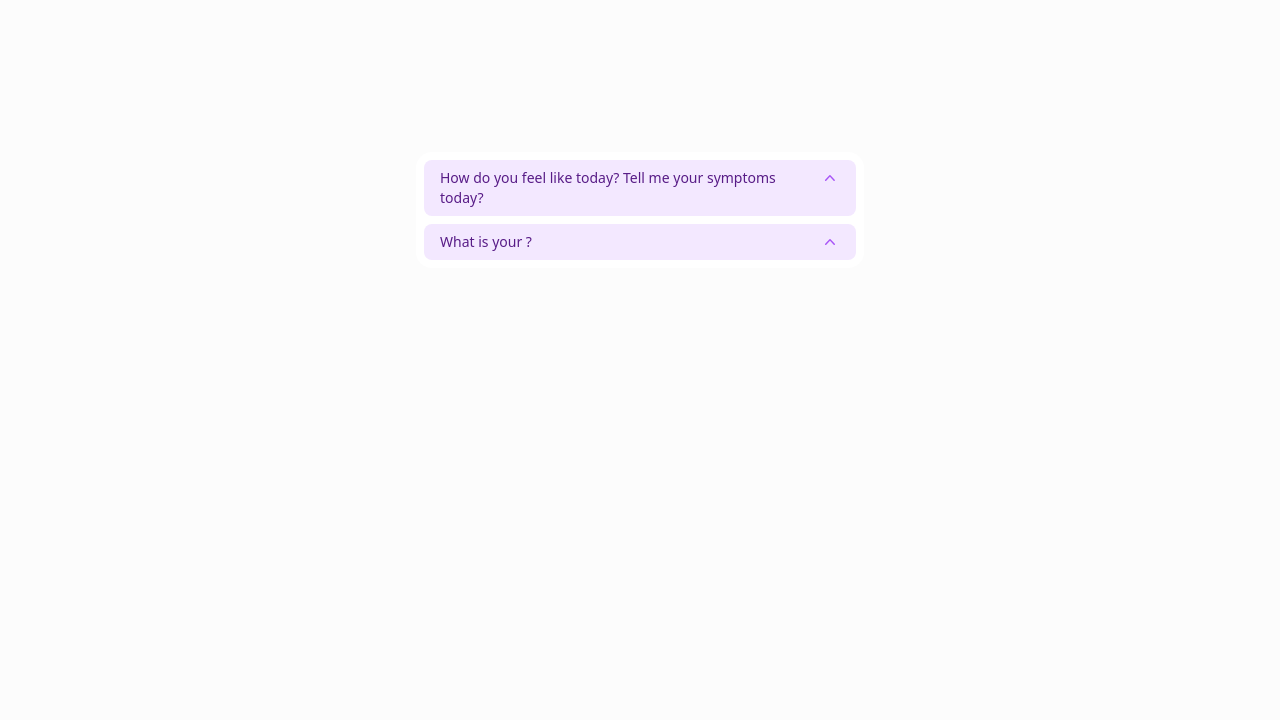
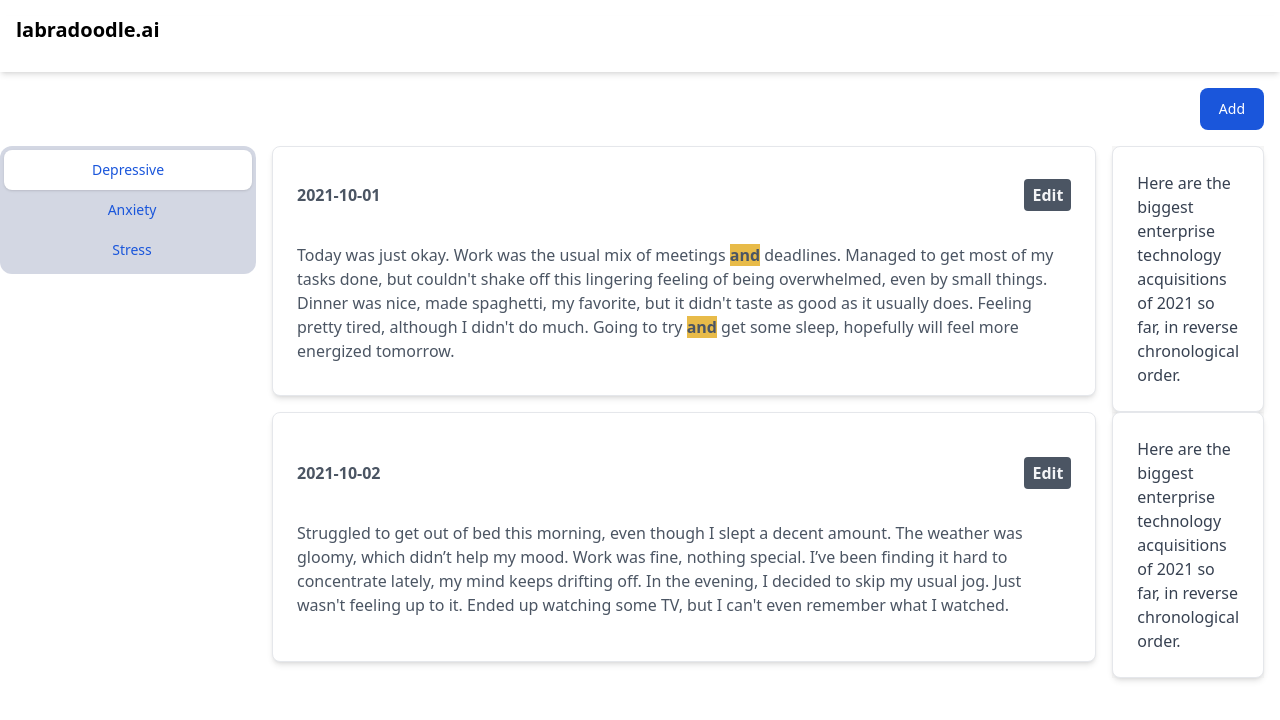
Before and after one commit to mallasto/junction-cure-ai, a Next.js app in the folder frontend/: page /demo in a window 1280 px wide. Shown: the top 720 px of the page. Built offline with nearby package versions, Linux system fonts and the light colour scheme.

Commit message:
feat: add comment box

```diff
--- a/frontend/package.json
+++ b/frontend/package.json
@@ -21,6 +21,8 @@
     "eslint": "8.41.0",
     "eslint-config-next": "13.4.4",
     "eventsource-parser": "^1.0.0",
+    "flowbite": "^2.1.1",
+    "flowbite-react": "^0.6.4",
     "formidable": "^2.1.1",
     "framer-motion": "^10.12.5",
     "next": "13.4.4",
--- a/frontend/pages/_app.tsx
+++ b/frontend/pages/_app.tsx
@@ -1,4 +1,5 @@
 import "@/styles/globals.css";
+import 'flowbite';
 import type { AppProps } from "next/app";
 
 function MyApp({ Component, pageProps }: AppProps) {
--- a/frontend/pages/demo.tsx
+++ b/frontend/pages/demo.tsx
@@ -1,78 +1,139 @@
 import { AnimatePresence, motion } from "framer-motion";
-import { RadioGroup } from "@headlessui/react";
-import Link from "next/link";
-import { useRef, useState, useEffect, useCallback } from "react";
-import { Disclosure } from '@headlessui/react'
-import { ChevronUpIcon } from '@heroicons/react/20/solid'
-
-function MyDisclosure() {
-      return (
-        <div className="w-full px-4 pt-16">
-          <div className="mx-auto w-full max-w-md rounded-2xl bg-white p-2">
-            <Disclosure>
-              {({ open }) => (
-                <>
-                  <Disclosure.Button className="flex w-full justify-between rounded-lg bg-purple-100 px-4 py-2 text-left text-sm font-medium text-purple-900 hover:bg-purple-200 focus:outline-none focus-visible:ring focus-visible:ring-purple-500/75">
-                    <span>How do you feel like today? Tell me your symptoms today?</span>
-                    <ChevronUpIcon
-                      className={`${
-                        open ? 'rotate-180 transform' : ''
-                      } h-5 w-5 text-purple-500`}
-                    />
-                  </Disclosure.Button>
-                  <Disclosure.Panel className="px-4 pt-4 pb-2 text-sm text-gray-500">
-
-                  </Disclosure.Panel>
-                </>
-              )}
-            </Disclosure>
-            <Disclosure as="div" className="mt-2">
-              {({ open }) => (
-                <>
-                  <Disclosure.Button className="flex w-full justify-between rounded-lg bg-purple-100 px-4 py-2 text-left text-sm font-medium text-purple-900 hover:bg-purple-200 focus:outline-none focus-visible:ring focus-visible:ring-purple-500/75">
-                    <span>What is your ?</span>
-                    <ChevronUpIcon
-                      className={`${
-                        open ? 'rotate-180 transform' : ''
-                      } h-5 w-5 text-purple-500`}
-                    />
-                  </Disclosure.Button>
-                  <Disclosure.Panel className="px-4 pt-4 pb-2 text-sm text-gray-500">
-                    No.
-                  </Disclosure.Panel>
-                </>
-              )}
-            </Disclosure>
-          </div>
-        </div>
-      )
-}
-const questions = [
-  {
-    id: 1,
-    name: "Behavioral",
-    description: "From LinkedIn, Amazon, Adobe",
-    difficulty: "Easy",
-  },
-  {
-    id: 2,
-    name: "Technical",
-    description: "From Google, Meta, and Apple",
-    difficulty: "Medium",
-  },
-];
+import React, { useRef, useState, useEffect, useCallback } from "react";
+import { Tab } from '@headlessui/react'
+import { Button, Card } from "flowbite-react";
 
 function classNames(...classes: string[]) {
   return classes.filter(Boolean).join(" ");
 }
 
+const journals = [{
+  date: '2021-10-01',
+  content: 'Today was just okay. Work was the usual mix of meetings and deadlines. Managed to get most of my tasks done, but couldn\'t shake off this lingering feeling of being overwhelmed, even by small things. Dinner was nice, made spaghetti, my favorite, but it didn\'t taste as good as it usually does. Feeling pretty tired, although I didn\'t do much. Going to try and get some sleep, hopefully will feel more energized tomorrow.',
+}, {
+  date: '2021-10-02',
+  content: 'Struggled to get out of bed this morning, even though I slept a decent amount. The weather was gloomy, which didn’t help my mood. Work was fine, nothing special. I’ve been finding it hard to concentrate lately, my mind keeps drifting off. In the evening, I decided to skip my usual jog. Just wasn\'t feeling up to it. Ended up watching some TV, but I can\'t even remember what I watched.',
+}]
+
+
+
+const HighlightText = ({ higlight, value }: {
+  higlight: string;
+  value: string;
+}) => {
+  const getHighlightedText = (text:string, higlight: string) => {
+    // Split text on higlight term, include term itself into parts, ignore case
+    var parts = text.split(new RegExp(`(${higlight})`, "gi"));
+    return parts.map((part, index) => {
+      console.log('index', index)
+      return (
+      <React.Fragment key={index}>
+        {part.toLowerCase() === higlight.toLowerCase() ? (
+          <b style={{ backgroundColor: "#e8bb49" }}>{part}</b>
+        ) : (
+          part
+        )}
+      </React.Fragment>
+      )})
+  }
+  return <React.Fragment>{getHighlightedText(value, higlight)}</React.Fragment>;
+};
+
+function UserFeedback() {
+  return (
+    <div className="shadow-inner mr-4">
+      <Card href="#" className="max-w-sm">
+        <p className="font-normal text-gray-700 dark:text-gray-400">
+          Here are the biggest enterprise technology acquisitions of 2021 so far, in reverse chronological order.
+        </p>
+      </Card>
+    </div>
+  )
+}
+
+function DisorderTabs() {
+  let [disorders] = useState({
+    Depressive: {
+        id: 1,
+        entries: ['Does drinking coffee make you smarter?', 'How to make the perfect pour over'],
+        date: '5h ago',
+        reason: 'Depressive',
+    },
+    Anxiety: {
+      id: 1,
+      entries: ['Does drinking coffee make you smarter?', 'How to make the perfect pour over'],
+      date: '5h ago',
+      reason: 'Depressive',
+    },
+    Stress: {
+      id: 1,
+      entries: ['Does drinking coffee make you smarter?', 'How to make the perfect pour over'],
+      date: '5h ago',
+      reason: 'Depressive',
+    },
+  })
+  return (
+    <div className="w-140 max-w-md pr-4">
+        <Tab.Group vertical >
+          <Tab.List className="w-64 space-x-1 rounded-xl bg-blue-900/20 p-1">
+            {Object.keys(disorders).map((disorder) => (
+              <Tab
+                key={disorder}
+                className={({ selected }) =>
+                  classNames(
+                    'w-full rounded-lg py-2.5 text-sm font-medium leading-5 text-blue-700',
+                    'ring-white/60 ring-offset-2 ring-offset-blue-400 focus:outline-none focus:ring-2',
+                    selected
+                      ? 'bg-white shadow'
+                      : 'text-blue-100 hover:bg-white/[0.12] hover:text-white'
+                  )
+                }
+              >
+                {disorder}
+              </Tab>
+            ))}
+          </Tab.List>
+        </Tab.Group>
+    </div>
+  )
+}
+
+function DiaryBox() {
+  return (
+    <div className="flex-auto">
+      <div className="flex flex-col">
+        {journals.map((journal, index) => (
+          <div key={index} className="flex">
+            <Card className="max-w mr-4 mb-4 pt-0">
+              <div className="flex justify-between items-center">
+                  <span className="font-bold text-gray-600 ">{journal.date}</span>
+                  <a className="px-2 py-1 bg-gray-600 text-gray-100 font-bold rounded hover:bg-gray-500" href="#">Edit</a>
+              </div>
+              <div className="mt-2">
+                  <p className="mt-2 text-gray-600"><HighlightText value={journal.content} higlight={'and'} /></p>
+              </div>
+            </Card>
+            <UserFeedback/>
+          </div>
+        ))}
+      </div>
+    </div>
+  )
+}
+
+
 export default function DemoPage() {
   return (
     <AnimatePresence>
-        <div className="w-full min-h-screen flex flex-col px-4 pt-2 pb-8 md:px-8 md:py-2 bg-[#FCFCFC] relative overflow-x-hidden">
-          <div className="w-full flex flex-col max-w-[1080px] mx-auto mt-[10vh] overflow-y-auto pb-8 md:pb-12">
-             <MyDisclosure />
-          </div>
+        <div className="h-14 w-full shadow-md mt-4">
+            <h1 className="text-xl pl-4 font-bold">labradoodle.ai</h1>
+        </div>
+        <div className="flex justify-end mr-4 mt-4">
+          <Button color="blue">Add </Button>
+        </div>
+        <div className="w-full min-h-screen flex items-start mt-4">
+          <DisorderTabs />
+          <DiaryBox/>
         </div>
     </AnimatePresence>
   );
--- a/frontend/tailwind.config.js
+++ b/frontend/tailwind.config.js
@@ -1,6 +1,7 @@
 /** @type {import('tailwindcss').Config} */
 module.exports = {
   content: [
+    "./node_modules/flowbite-react/**/*.js",
     "./pages/**/*.{js,ts,jsx,tsx,mdx}",
     "./components/**/*.{js,ts,jsx,tsx,mdx}",
     "./app/**/*.{js,ts,jsx,tsx,mdx}",
@@ -17,5 +18,7 @@ module.exports = {
       },
     },
   },
-  plugins: [],
+  plugins: [
+    require('flowbite/plugin')
+  ],
 };
```
Also changed, not shown: 1 other file (tests, documents, lock files or other folders).
